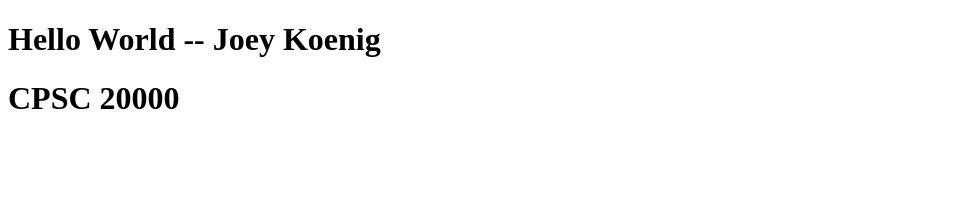
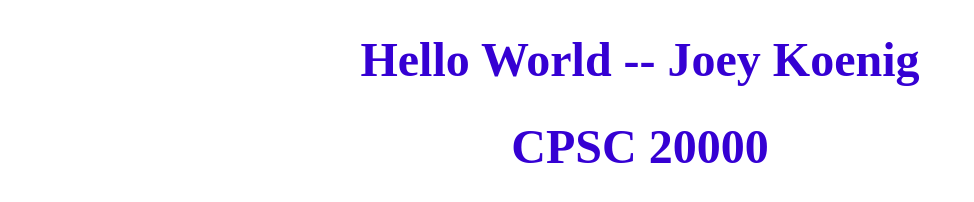
Before and after one commit to Jkoe0980/HelloWorld-JK, a plain HTML site: page index.html in a window 1280 px wide. Shown: the whole page, without its empty margins (0-974 px from the left). Drawn offline with Linux system fonts and the light colour scheme.

Commit message:
Update index.html

```diff
--- a/index.html
+++ b/index.html
@@ -8,7 +8,7 @@
 <head>
     <meta charset="UTF-8">
     <title> Hello World! </title>
-    <link rel="stylesheet" href="HelloWorld.css
+    <link rel="stylesheet" href="index.css
     ">
     <!--This is the file info such as character set, title, and link to css for styling-->
 </head>
```
